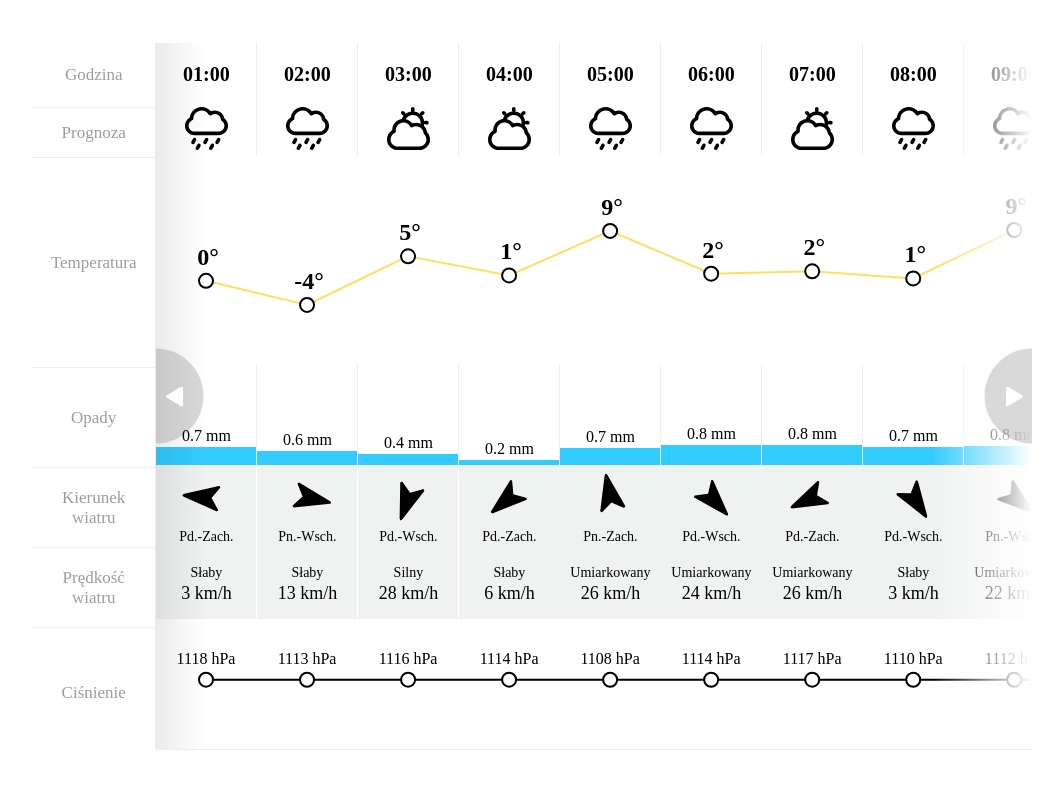
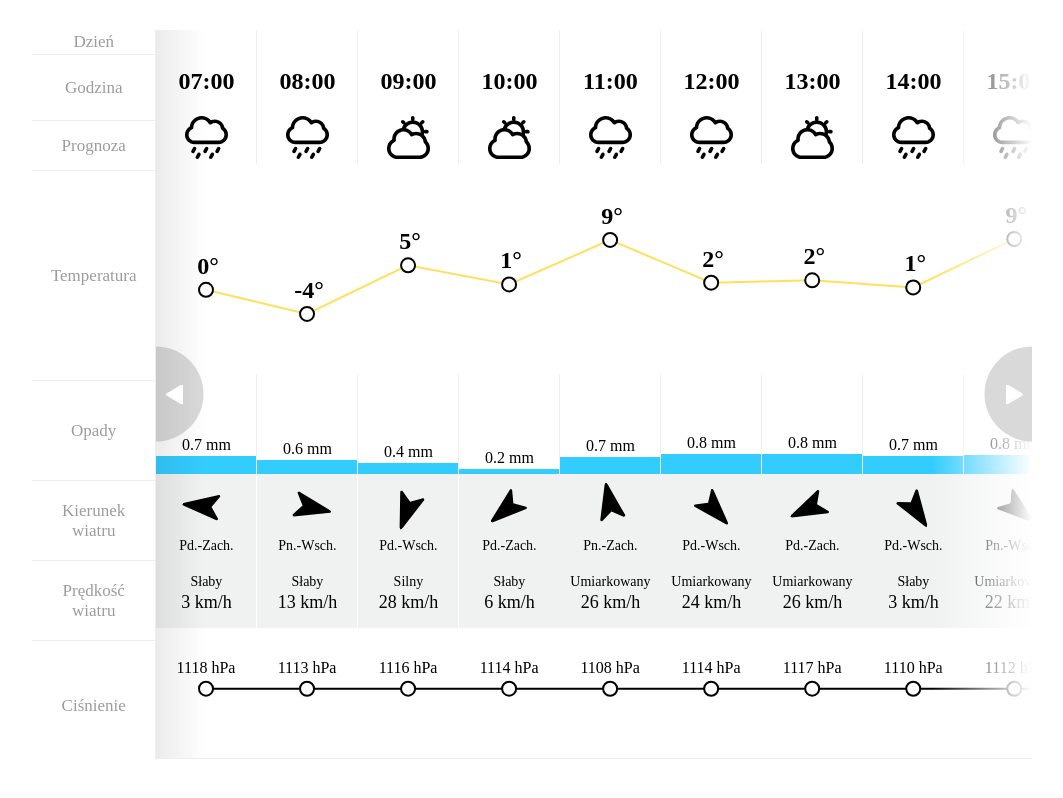
Before and after one commit to adamlewkowicz/weather-widget, a React (Create React App) app: page / in a window 1280 px wide. Shown: the whole page, without its empty margins (108-1171 px from the left). Built offline with nearby package versions, Linux system fonts and the light colour scheme.

Commit message:
display day title

```diff
--- a/src/App.tsx
+++ b/src/App.tsx
@@ -8,6 +8,7 @@ export const App = () => (
     <GlobalStyle />
     <WeatherWidget
       data={weatherData}
+      width={1000}
     />
   </Container>
 );
@@ -20,10 +21,9 @@ const Container = styled.main`
 `
 
 const GlobalStyle = createGlobalStyle`
-  font-family: 'Source Sans Pro';
-  box-sizing: border-box;
-
   body {
     margin: 0;
+    font-family: 'Source Sans Pro';
+    box-sizing: border-box;
   }
 `
--- a/src/common/data.ts
+++ b/src/common/data.ts
@@ -5,7 +5,7 @@ export const weatherData = Array
   .from({ length: 32 })
   .map((_, index): Weather => ({
     id: index,
-    time: index % 24 + 1,
+    hour: (index + 7) % 24,
     hPaPressure: randomBetweenRange(1108, 1120),
     rainfallQuantity: randomBetweenRange(0.1, 0.8),
     windDirection: randomBetweenRange(0, 340),
--- /dev/null
+++ b/src/components/DayTitle.tsx
@@ -0,0 +1,25 @@
+import React from 'react';
+import styled from 'styled-components';
+
+interface DayTitleProps {
+  hour: number
+}
+
+export const DayTitle = (props: DayTitleProps) => {
+  const isNextDay = props.hour === 0;
+
+  if (isNextDay) {
+    return (
+      <Day>Jutro</Day>
+    );
+  }
+
+  return null;
+}
+
+const Day = styled.span`
+  text-transform: uppercase;
+  font-weight: 500;
+  color: #9C9C9C;
+  margin-bottom: 5px;
+`
--- a/src/components/WeatherBlock.tsx
+++ b/src/components/WeatherBlock.tsx
@@ -35,6 +35,7 @@ const Temperature = styled.p`
 `
 
 export const Time = styled.p`
-  font-size: 20px;
+  font-size: 24px;
   font-weight: bold;
+  margin: 10px 0;
 `
--- a/src/components/WeatherWidget.tsx
+++ b/src/components/WeatherWidget.tsx
@@ -1,7 +1,6 @@
 import React from 'react';
 import styled from 'styled-components';
 import { Weather } from '../types';
-import { Time } from './WeatherBlock';
 import { WEATHER_COLUMN_WIDTH } from '../common/consts';
 import { Theatre } from './Theatre';
 import { WeatherRow } from './WeatherRow';
@@ -12,8 +11,9 @@ import { WeatherPrognosis } from './WeatherState';
 import { TemperatureChart } from './TemperatureChart';
 import { PressureChart } from './PressureChart';
 import { WindDetails } from './WindDetails';
+import { DayTitle } from './DayTitle';
 
-interface WeatherWidgetProps {
+interface WeatherWidgetProps extends WidthProp {
   data: Weather[]
 }
 
@@ -23,9 +23,10 @@ export const WeatherWidget = React.memo((props: WeatherWidgetProps) => {
   const pressures = props.data.map(weather => weather.hPaPressure);
 
   return (
-    <Container>
+    <Container width={props.width}>
       <Titles>
-        <Title height={65}>Godzina</Title>
+        <Title height={25}>Dzień</Title>
+        <Title height={66}>Godzina</Title>
         <Title height={50}>Prognoza</Title>
         <Title height={210}>Temperatura</Title>
         <Title height={100}>Opady</Title>
@@ -37,7 +38,13 @@ export const WeatherWidget = React.memo((props: WeatherWidgetProps) => {
         <WeatherRow
           data={props.data}
           renderItem={weather => (
-            <Time>{formatTime(weather.time)}</Time>
+            <DayTitle hour={weather.hour} />
+          )}
+        />
+        <WeatherRow
+          data={props.data}
+          renderItem={weather => (
+            <Time>{formatTime(weather.hour)}</Time>
           )}
         />
         <WeatherRow
@@ -75,13 +82,22 @@ export const WeatherWidget = React.memo((props: WeatherWidgetProps) => {
   );
 });
 
-const Container= styled.div`
-  font-family: 'Source Sans Pro';
+const Container= styled.div<WidthProp>`
   display: flex;
-  width: 1000px;
+  width: ${props => props.width}px;
 `
 
 const Titles = styled.ul`
   padding: 0;
   margin: 0;
 `
+
+const Time = styled.p`
+  font-size: 24px;
+  font-weight: bold;
+  margin: 15px 0 20px 0;
+`
+
+interface WidthProp {
+  width: number
+}
--- a/src/types.ts
+++ b/src/types.ts
@@ -1,7 +1,7 @@
 
 export interface Weather {
   id: number
-  time: number
+  hour: number
   temperature: number
   rainfallQuantity: number
   windDirection: number
```
